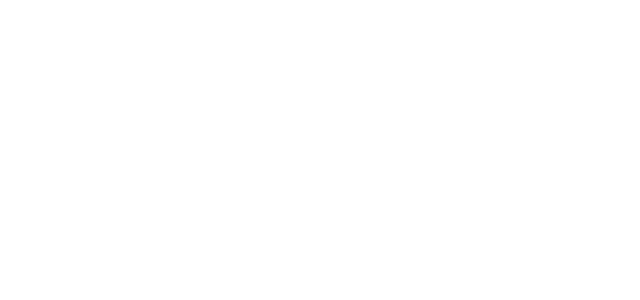
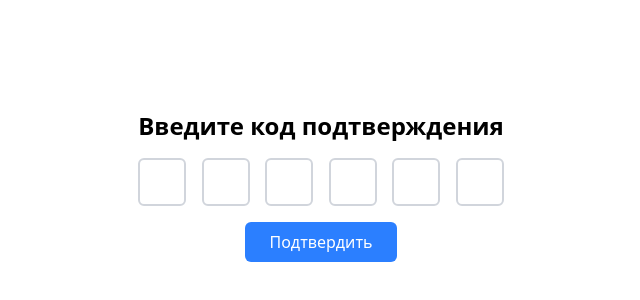
Before and after one commit to RTMoo/market, a React (Vite) app in the folder frontend/: page /confirm_code in a window 1280 px wide. Before the commit this address had no page. Shown: the part 214-514 px from the top of the page, without its empty margins (319-959 px from the left). Built offline with nearby package versions, Linux system fonts and the light colour scheme.

Commit message:
[feat-frontend] ui для верификации кода

```diff
--- a/frontend/src/api/auth.js
+++ b/frontend/src/api/auth.js
@@ -3,3 +3,4 @@
 export const login = (email, password) => request("post", "accounts/login/", { email, password });
 export const register = (email, password, password2) => request("post", "accounts/register/", { email, password, password2 });
 export const logout = () => request("post", "accounts/logout/");
+export const confirmCode = (data) => request("post", "accounts/confirm_code/", data);
--- /dev/null
+++ b/frontend/src/pages/accounts/ConfirmCode.jsx
@@ -0,0 +1,93 @@
+import React, { useState } from 'react';
+import { useNavigate } from "react-router-dom";
+import { confirmCode } from '../../api/auth';
+
+const ConfirmCode = () => {
+    const navigate = useNavigate();
+    const email = localStorage.getItem("confirmEmail");
+    const [code, setCode] = useState(['', '', '', '', '', '']);
+
+    const handleChange = (e, index) => {
+        const val = e.target.value.replace(/\D/g, ''); // только цифры
+        if (!val) return;
+
+        const newCode = [...code];
+        newCode[index] = val[0];
+        setCode(newCode);
+
+        // вставка нескольких символов (например из буфера обмена)
+        if (val.length > 1) {
+            const chars = val.split('');
+            for (let i = 0; i < chars.length && index + i < 6; i++) {
+                newCode[index + i] = chars[i];
+            }
+            setCode(newCode);
+            const nextIndex = Math.min(index + chars.length, 5);
+            document.getElementById(`code-input-${nextIndex}`).focus();
+        } else if (index < 5) {
+            document.getElementById(`code-input-${index + 1}`).focus();
+        }
+    };
+
+    const handleKeyDown = (e, index) => {
+        if (e.key === 'Backspace') {
+            e.preventDefault();
+            const newCode = [...code];
+            if (code[index]) {
+                newCode[index] = '';
+                setCode(newCode);
+            } else if (index > 0) {
+                newCode[index - 1] = '';
+                setCode(newCode);
+                document.getElementById(`code-input-${index - 1}`).focus();
+            }
+        } else if (e.key === 'ArrowLeft' && index > 0) {
+            document.getElementById(`code-input-${index - 1}`).focus();
+        } else if (e.key === 'ArrowRight' && index < 5) {
+            document.getElementById(`code-input-${index + 1}`).focus();
+        }
+    };
+
+    const handleSubmit = async () => {
+        const data = { code: code.join(''), email: email };
+        try {
+            const response = await confirmCode(data);
+            if (response.status === 200) {
+                navigate("/login");
+            }
+        } catch (error) {
+            console.log(error);
+        }
+    };
+
+    return (
+        <div className="flex justify-center items-center h-screen">
+            <div className="text-center">
+                <h2 className="text-2xl font-semibold mb-4">Введите код подтверждения</h2>
+                <div className="flex justify-between gap-2 mb-4">
+                    {code.map((digit, index) => (
+                        <input
+                            key={index}
+                            id={`code-input-${index}`}
+                            type="text"
+                            inputMode="numeric"
+                            value={digit}
+                            onChange={(e) => handleChange(e, index)}
+                            onKeyDown={(e) => handleKeyDown(e, index)}
+                            maxLength={1}
+                            className="w-12 h-12 text-2xl text-center border-2 border-gray-300 rounded-md focus:outline-none focus:ring-2 focus:ring-blue-500"
+                        />
+                    ))}
+                </div>
+                <button
+                    onClick={handleSubmit}
+                    className="px-6 py-2 bg-blue-500 text-white rounded-md hover:bg-blue-600"
+                >
+                    Подтвердить
+                </button>
+            </div>
+        </div>
+    );
+};
+
+export default ConfirmCode;
--- a/frontend/src/pages/accounts/RegisterPage.jsx
+++ b/frontend/src/pages/accounts/RegisterPage.jsx
@@ -13,7 +13,8 @@
         try {
             const response = await register(email, password, password2);
             if (response.status === 201) {
-                navigate('/login');
+                localStorage.setItem("confirmEmail", email)
+                navigate('/confirm_code');
             };
         } catch (error) {
             console.log(error);
--- a/frontend/src/routes.jsx
+++ b/frontend/src/routes.jsx
@@ -9,6 +9,7 @@
 import CartsPage from './pages/carts/CartsPage';
 import OrdersPage from './pages/orders/OrdersPage';
 import OrderDetails from './pages/orders/OrderDetails';
+import ConfirmCode from './pages/accounts/ConfirmCode';
 
 function AppRoutes() {
     return (
@@ -17,6 +18,7 @@
                 <Route path="/" element={<Home />} />
                 <Route path='/login' element={<LoginPage />} />
                 <Route path='/register' element={<RegisterPage />} />
+                <Route path='/confirm_code' element={<ConfirmCode />} />
                 <Route path='/profile' element={
                     <Layout>
                         <Profile />
```
